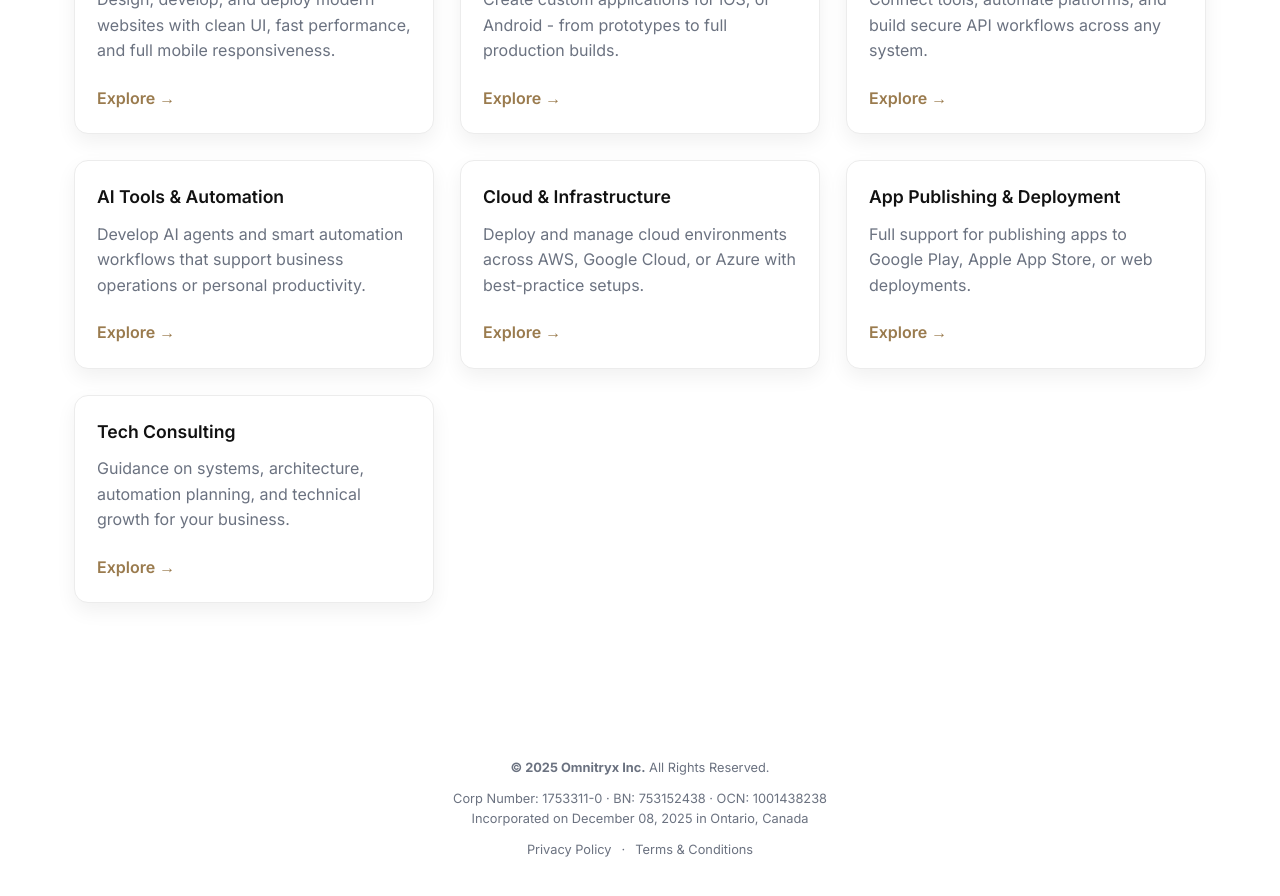
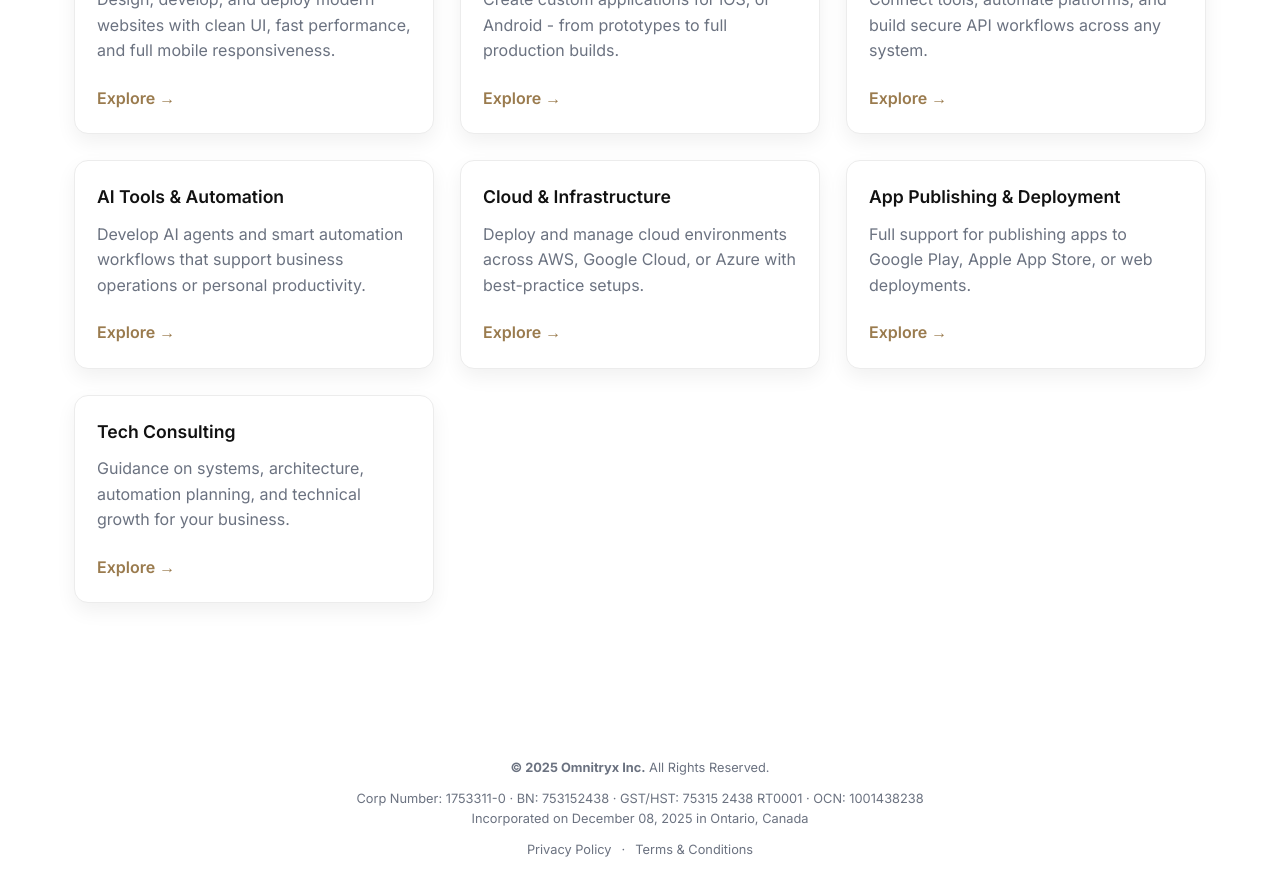
Before and after one commit to Omnitryx-Inc/omnitryx-fe-main, a Jekyll site: the page built from pages/index.html, in a window 1280 px wide and 900 px high, scrolled down 1270 px. Shown: the top 896 px of the window. Built offline with Jekyll 4.4.1, drawn with Linux system fonts in a browser that asks for light colours.

Commit message:
adjustments

```diff
--- a/_includes/footer.html
+++ b/_includes/footer.html
@@ -16,6 +16,8 @@
 
       · BN: 753152438
 
+      · GST/HST: 75315 2438 RT0001
+
       · OCN: 1001438238
 
       <br>
```
